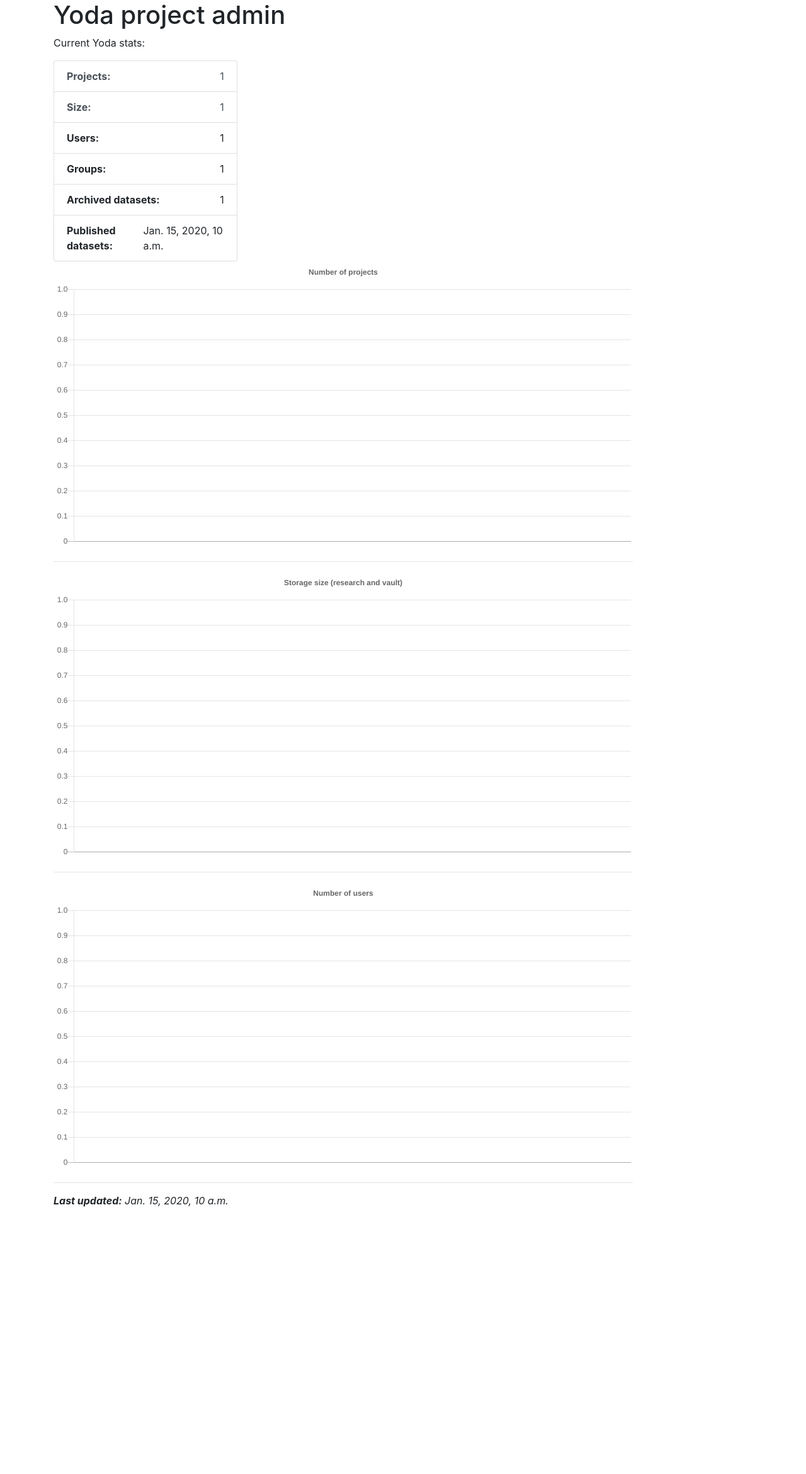
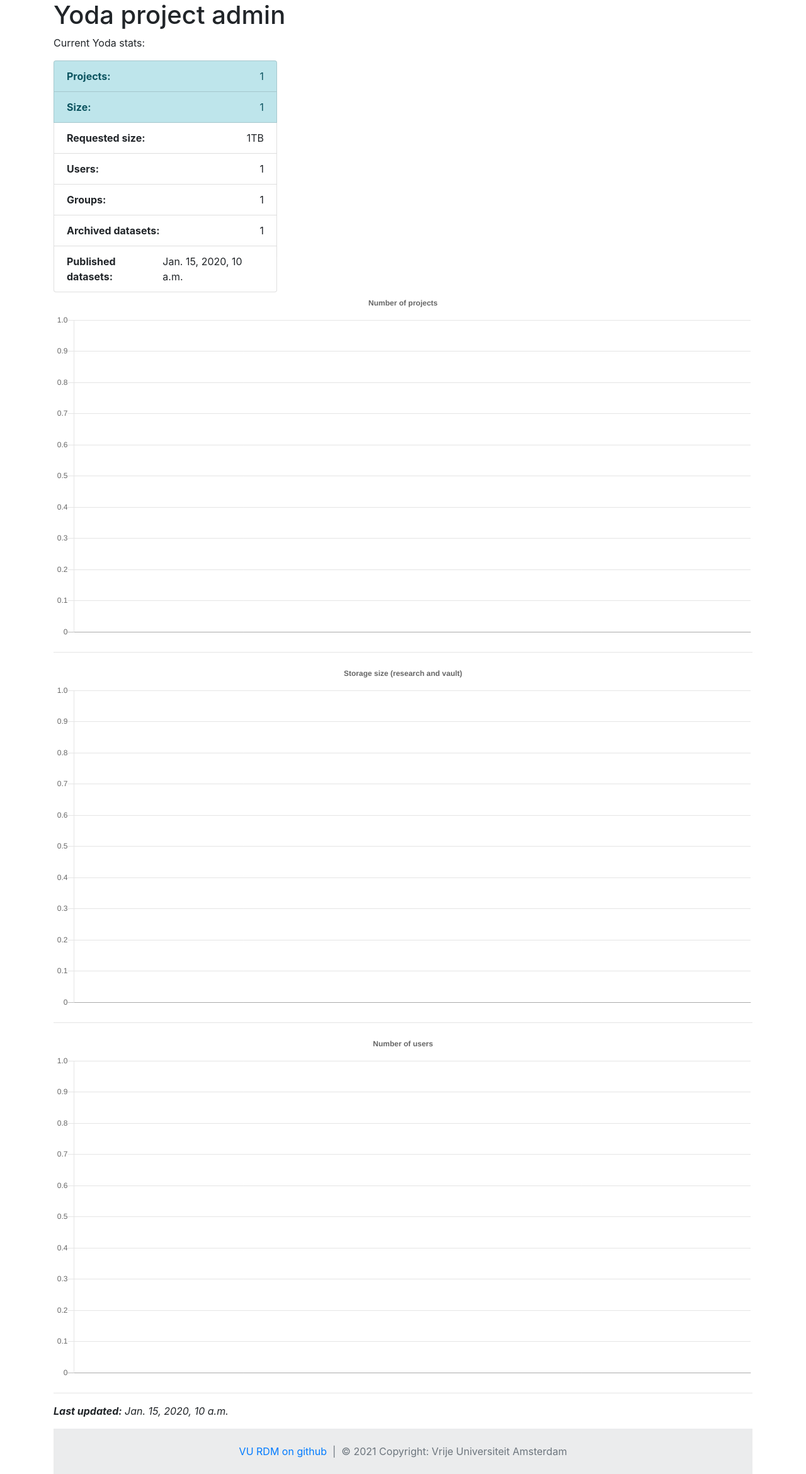
Before and after one commit to vu-rdm-tech/adminyoda, a Django app: template templates/index.html in a window 1280 px wide. Shown: the part 101-2441 px from the top of the page at 63% size. Before the commit the page ends 2017 px from the top, so only its background shows below. Run offline with Django 3.2, Linux system fonts and the light colour scheme; the template is opened without the code that fills it: most values are stand-ins (such as "Sample title", 1, 10 or a date in 2020); some libraries are stand-ins or nearby versions.

Commit message:
add project limits

```diff
--- a/adminyoda/views.py
+++ b/adminyoda/views.py
@@ -2,6 +2,7 @@ from django.http import JsonResponse
 from django.shortcuts import render
 from projects.models import Project, MiscStats, VaultDataset, ResearchFolder, Department
 from datetime import datetime
+from django.db.models import Sum
 
 start_month = 6
 start_year = 2021
@@ -24,10 +25,12 @@ def _convert_bytes(num):
 # Create your views here.
 def index(request):
     num_projects = Project.objects.all().count
+    requested_size = Project.objects.aggregate(total=Sum('requested_size'))['total'] / 1024 #TB
     miscstats = MiscStats.objects.latest('collected')
     context = {
         'num_projects': num_projects,
         'total_size': _convert_bytes(miscstats.size_total),
+        'requested_size': round(requested_size, 1),
         'num_users': miscstats.users_total,
         'num_datasets': VaultDataset.objects.all().count,
         'last_updated': miscstats.collected,
--- a/projects/models.py
+++ b/projects/models.py
@@ -50,6 +50,9 @@ class Project(models.Model):
     department = models.ForeignKey(Department, on_delete=models.SET_NULL, blank=True, null=True)
     budget = models.ForeignKey(Budget, on_delete=models.CASCADE)
     request_date = models.DateField()
+    requested_size = models.IntegerField(default=500)
+    storage_limit = models.IntegerField(default=500)
+    admin_remarks = models.TextField(default='', blank=True)
     delete_date = models.DateField(blank=True, null=True)
     created = models.DateTimeField(auto_now_add=True)
     updated = models.DateTimeField(auto_now=True)
--- a/templates/base.html
+++ b/templates/base.html
@@ -4,7 +4,8 @@
     {% block title %}<title>Yoda administration database</title>{% endblock %}
     <meta charset="utf-8">
     <meta name="viewport" content="width=device-width, initial-scale=1">
-    <link rel="stylesheet" href="https://cdn.jsdelivr.net/npm/bootstrap@4.5.3/dist/css/bootstrap.min.css" integrity="sha384-TX8t27EcRE3e/ihU7zmQxVncDAy5uIKz4rEkgIXeMed4M0jlfIDPvg6uqKI2xXr2" crossorigin="anonymous">
+    <link rel="stylesheet" href="https://cdn.jsdelivr.net/npm/bootstrap@4.5.3/dist/css/bootstrap.min.css"
+          integrity="sha384-TX8t27EcRE3e/ihU7zmQxVncDAy5uIKz4rEkgIXeMed4M0jlfIDPvg6uqKI2xXr2" crossorigin="anonymous">
     <!-- Add additional CSS in static file -->
     {% load static %}
     <link rel="stylesheet" href="{% static 'css/style.css' %}">
@@ -27,8 +28,19 @@
         {% endblock %}
     </nav>
     <div class="row">
-        <div class="col-sm-10 ">{% block content %}{% endblock %}</div>
+        <div class="col-sm-12 ">{% block content %}{% endblock %}</div>
     </div>
+    <p></p>
+    <footer class="text-center text-lg-start bg-light text-muted">
+        <!-- Copyright -->
+        <div class="text-center p-4" style="background-color: rgba(0, 0, 0, 0.05);">
+            <a href="https://github.com/vu-rdm-tech/">VU RDM on github</a>
+            &nbsp;|&nbsp;
+            © 2021 Copyright:
+            <a class="text-reset fw-bold" href="https://vu.nl/">Vrije Universiteit Amsterdam</a>
+        </div>
+        <!-- Copyright -->
+    </footer>
 </div>
 </body>
 </html>
--- a/templates/index.html
+++ b/templates/index.html
@@ -4,14 +4,17 @@
     <h1>Yoda project admin</h1>
     <p>Current Yoda stats:</p>
     <ul class="list-group col-md-4">
-        <a class="list-group-item list-group-item-action d-flex justify-content-between align-items-center"
+        <a class="list-group-item list-group-item-info list-group-item-action d-flex justify-content-between align-items-center"
            href="{% url 'projects_index' %}">
             <strong>Projects:</strong> {{ num_projects }}
         </a>
-        <a class="list-group-item list-group-item-action d-flex justify-content-between align-items-center"
+        <a class="list-group-item list-group-item-info list-group-item-action d-flex justify-content-between align-items-center"
            href="{% url 'projects_storage' %}">
             <strong>Size:</strong> {{ total_size }}
         </a>
+        <li class="list-group-item d-flex justify-content-between align-items-center">
+            <strong>Requested size:</strong> {{ requested_size }}TB
+        </li>
         <li class="list-group-item d-flex justify-content-between align-items-center">
             <strong>Users:</strong> {{ num_users }}
         </li>
```
Also changed, not shown: projects/migrations/0023_auto_20210617_1052.py (added), projects/migrations/0024_alter_project_admin_remarks.py (added). Lines whose indentation alone changed are shown as unchanged.
